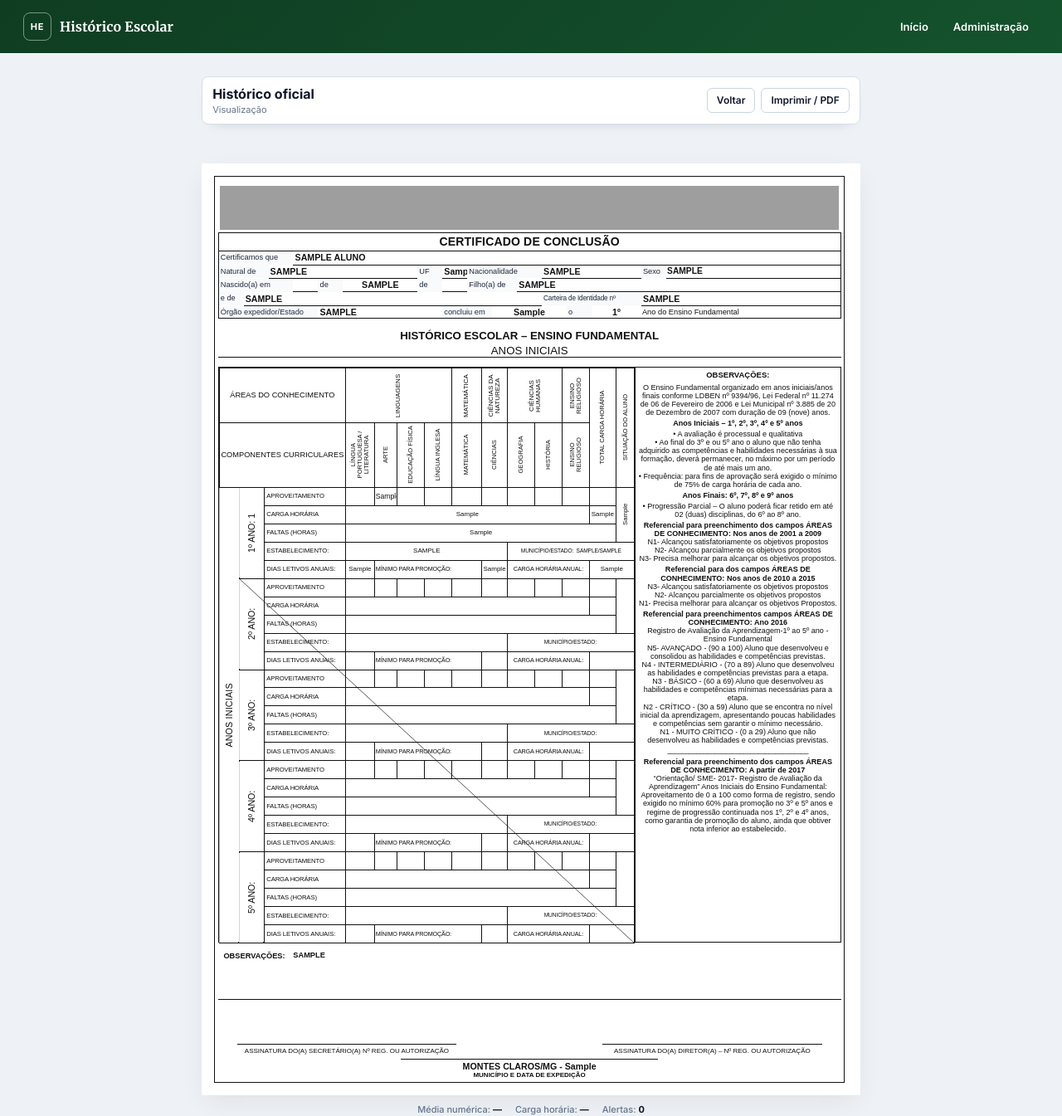
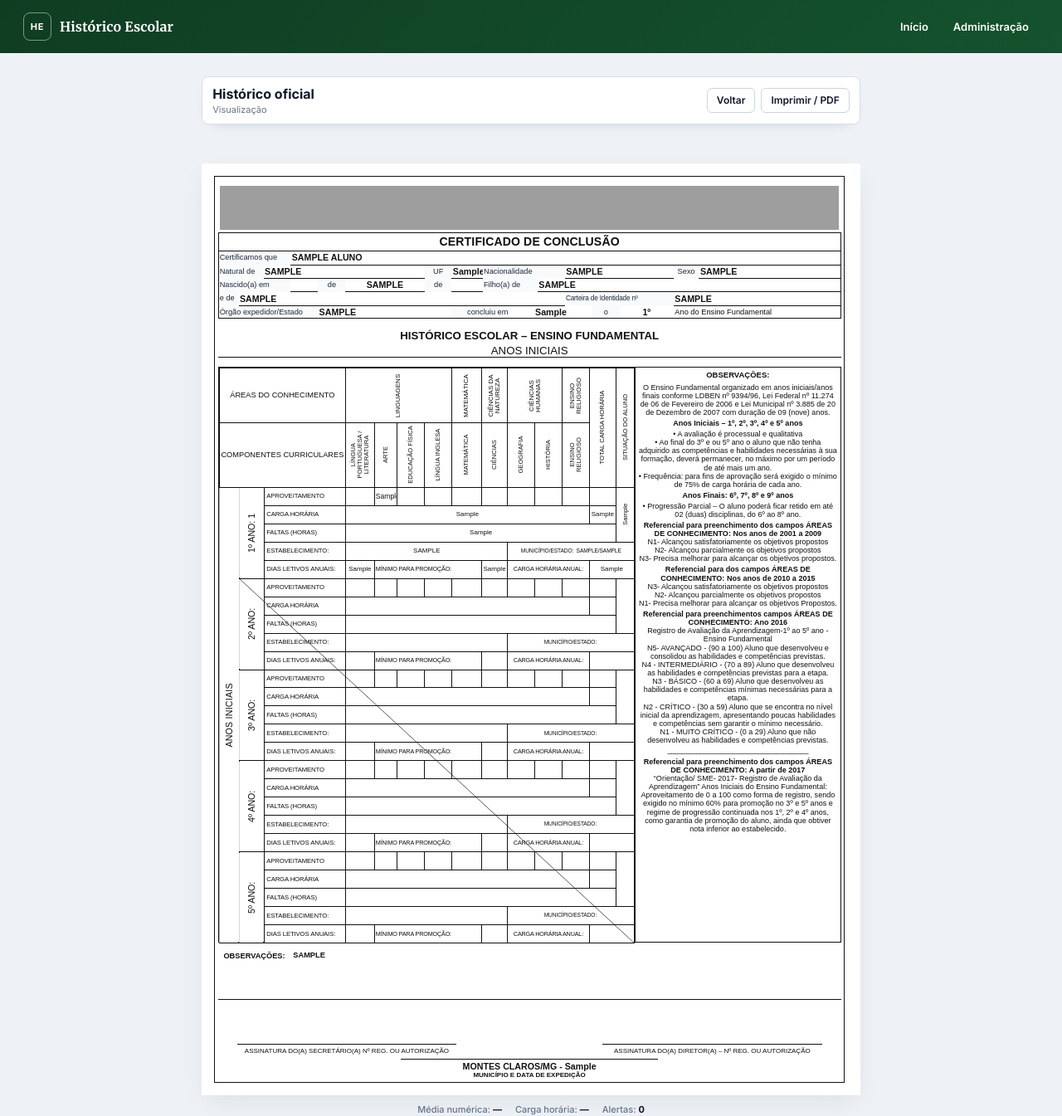
Before and after one commit to Paulo-Andre/historico_egidio, a Django app: page /aluno/1/historico/ in a window 1280 px wide. Shown: the top 1345 px of the page at 83% size. Run offline with Django 5.2, Linux system fonts and the light colour scheme; tables that the repository leaves empty hold one stand-in row (values such as "Sample post"); grey boxes are pictures that could not be loaded.

Commit message:
fix: restaura linhas e reduz afastamento no certificado

```diff
--- a/historico/static/historico/css/document.css
+++ b/historico/static/historico/css/document.css
@@ -138,23 +138,36 @@
 }
 
 
-.certificate-table .cert-col-1 { width: 16%; }
-.certificate-table .cert-col-2 { width: 6%; }
-.certificate-table .cert-col-3 { width: 4%; }
-.certificate-table .cert-col-4 { width: 6%; }
-.certificate-table .cert-col-5 { width: 6%; }
-.certificate-table .cert-col-6 { width: 5%; }
-.certificate-table .cert-col-7 { width: 7%; }
-.certificate-table .cert-col-8 { width: 12%; }
-.certificate-table .cert-col-9 { width: 7%; }
-.certificate-table .cert-col-10 { width: 6%; }
-.certificate-table .cert-col-11 { width: 5%; }
-.certificate-table .cert-col-12 { width: 20%; }
+.certificate-table .cert-d { width: 3.207%; }
+.certificate-table .cert-e { width: 3.998%; }
+.certificate-table .cert-f { width: 4.389%; }
+.certificate-table .cert-g { width: 4.389%; }
+.certificate-table .cert-h { width: 4.389%; }
+.certificate-table .cert-i { width: 4.700%; }
+.certificate-table .cert-j { width: 3.658%; }
+.certificate-table .cert-k { width: 4.389%; }
+.certificate-table .cert-l { width: 4.389%; }
+.certificate-table .cert-m { width: 5.000%; }
+.certificate-table .cert-n { width: 4.329%; }
+.certificate-table .cert-o { width: 4.499%; }
+.certificate-table .cert-p { width: 4.389%; }
+.certificate-table .cert-q { width: 4.389%; }
+.certificate-table .cert-r { width: 4.389%; }
+.certificate-table .cert-s { width: 2.736%; }
+.certificate-table .cert-t { width: 6.003%; }
+.certificate-table .cert-u { width: 3.988%; }
+.certificate-table .cert-v { width: 3.798%; }
+.certificate-table .cert-w { width: 3.728%; }
+.certificate-table .cert-x { width: 3.357%; }
+.certificate-table .cert-y { width: 8.257%; }
+.certificate-table .cert-z { width: 1.323%; }
+.certificate-table .cert-aa { width: 1.854%; }
+.certificate-table .cert-ab { width: .451%; }
 
 .certificate-table th,
 .certificate-table td {
   height: 4.34mm;
-  padding: .2mm .55mm;
+  padding: .18mm .18mm;
   border: 0;
   vertical-align: middle;
   white-space: nowrap;
@@ -167,12 +180,10 @@
 }
 
 .certificate-label {
+  padding-left: .28mm !important;
+  padding-right: .18mm !important;
   overflow: hidden;
   text-overflow: clip;
-}
-
-.certificate-label--intro {
-  padding-right: 1.2mm !important;
 }
 
 .certificate-label--identity {
@@ -180,15 +191,20 @@
   letter-spacing: -.02em;
 }
 
-.certificate-label--sexo {
-  padding-left: .3mm !important;
-  padding-right: .3mm !important;
+.certificate-label--conclusion {
+  text-align: right !important;
+  padding-right: .5mm !important;
+}
+
+.center-label {
   text-align: center !important;
 }
 
 .certificate-table .value {
   position: relative;
-  border-bottom: .45pt solid var(--doc-black);
+  padding-left: .35mm !important;
+  padding-right: .35mm !important;
+  border-bottom: .55pt solid var(--doc-black);
   font-size: 8pt;
   font-weight: 700;
   text-align: left;
@@ -197,16 +213,16 @@
 }
 
 .certificate-table .sex-value {
-  padding-left: .35mm !important;
-  padding-right: .35mm !important;
+  padding-left: .55mm !important;
+  padding-right: .25mm !important;
   text-align: left;
-  font-size: 7.7pt;
+  font-size: 8pt;
 }
 
 .certificate-table .strong { font-weight: 700; }
 .certificate-table .center { text-align: center; }
 .certificate-table .plain-cell {
-  padding-left: .3mm;
+  padding-left: .35mm;
   font-size: 6.95pt;
   white-space: nowrap;
 }
```
